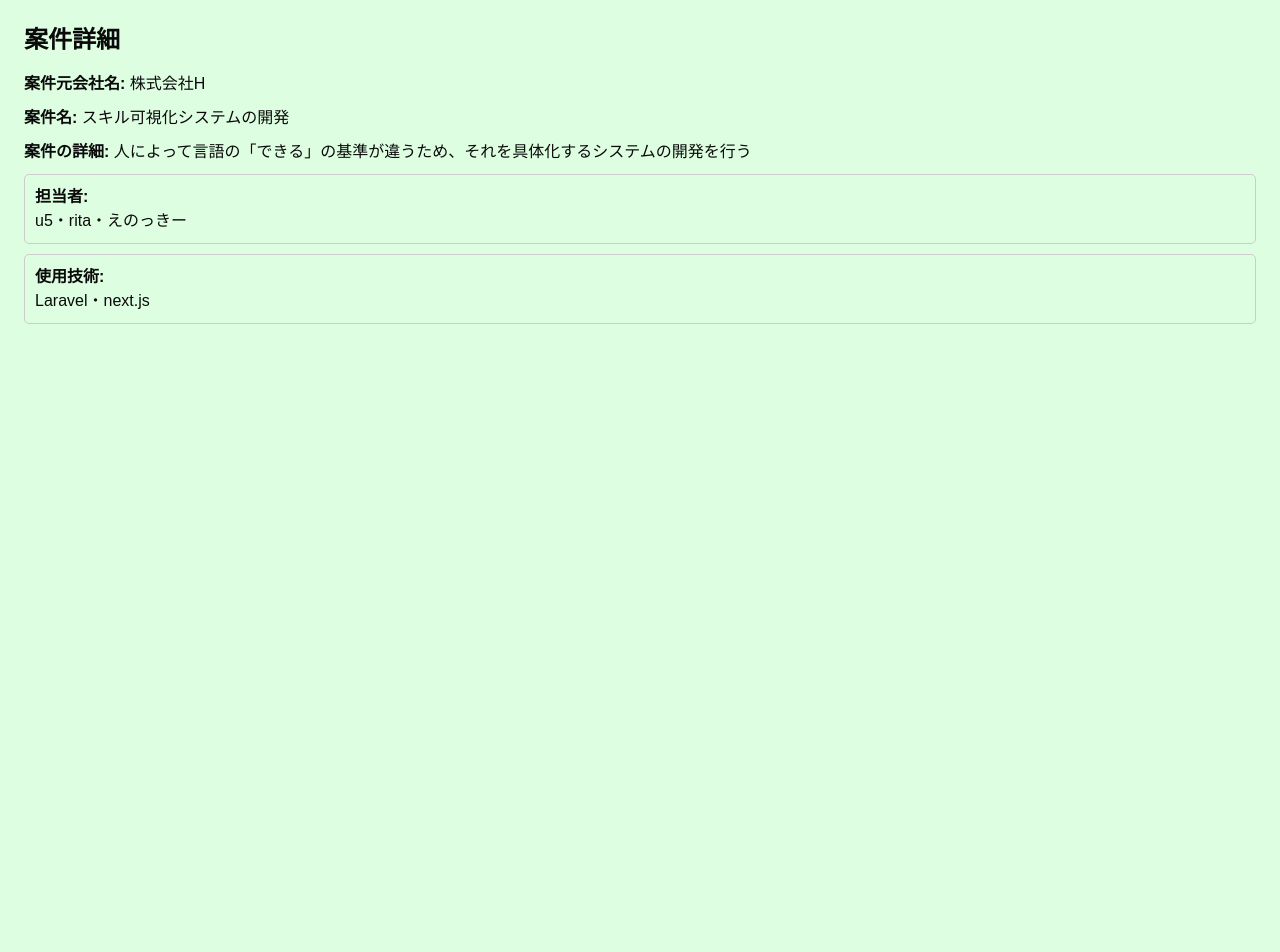
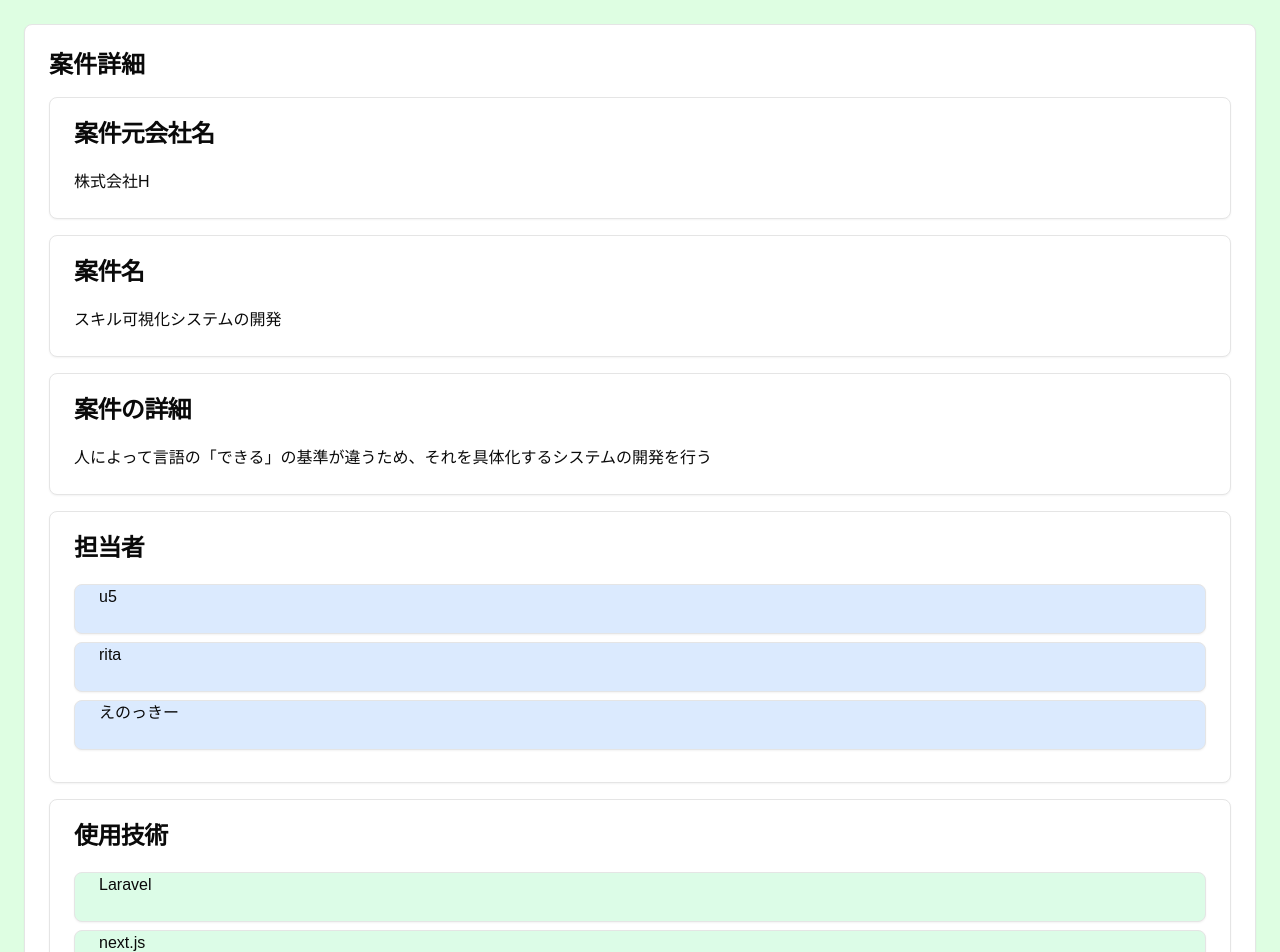
Before and after one commit to RiTa-23/SkillMatching, a Next.js app in the folder frontend/: page /company/project/1 in a window 1280 px wide. Shown: the top 952 px of the page. Before the commit the page ends 800 px from the top, so only its background shows below. Built offline with nearby package versions, Linux system fonts and the light colour scheme.

Commit message:
update:shadcn/uiを使用してレイアウトupdate#76

```diff
--- a/frontend/src/app/company/project/[id]/page.tsx
+++ b/frontend/src/app/company/project/[id]/page.tsx
@@ -1,5 +1,5 @@
 import React from 'react';
-import Box from "@/components/project/box";
+import { Card, CardHeader, CardTitle, CardContent } from '@/components/ui/card';
 
 const ProjectDetailPage = () => {
   const project = {
@@ -12,18 +12,57 @@ const ProjectDetailPage = () => {
 
   return (
     <div className="container mx-auto p-6">
-      <h1 className="text-2xl font-bold mb-4">案件詳細</h1>
-      <div style={{ marginBottom: '10px' }}>
-        <strong>案件元会社名:</strong> {project.companyName}
-      </div>
-      <div style={{ marginBottom: '10px' }}>
-        <strong>案件名:</strong> {project.projectName}
-      </div>
-      <div style={{ marginBottom: '10px' }}>
-        <strong>案件の詳細:</strong> {project.projectDetail}
-      </div>
-      <Box title="担当者" content={project.members} />
-      <Box title="使用技術" content={project.technologies} />
+      <Card className="p-6">
+        <h1 className="text-2xl font-bold mb-4">案件詳細</h1>
+        <Card className="mb-4">
+          <CardHeader>
+            <CardTitle>案件元会社名</CardTitle>
+          </CardHeader>
+          <CardContent>
+            {project.companyName}
+          </CardContent>
+        </Card>
+        <Card className="mb-4">
+          <CardHeader>
+            <CardTitle>案件名</CardTitle>
+          </CardHeader>
+          <CardContent>
+            {project.projectName}
+          </CardContent>
+        </Card>
+        <Card className="mb-4">
+          <CardHeader>
+            <CardTitle>案件の詳細</CardTitle>
+          </CardHeader>
+          <CardContent>
+            {project.projectDetail}
+          </CardContent>
+        </Card>
+        <Card className="mb-4">
+          <CardHeader>
+            <CardTitle>担当者</CardTitle>
+          </CardHeader>
+          <CardContent>
+            {project.members.map((member, index) => (
+              <Card key={index} className="mb-2 bg-blue-100">
+                <CardContent>{member}</CardContent>
+              </Card>
+            ))}
+          </CardContent>
+        </Card>
+        <Card className="mb-4">
+          <CardHeader>
+            <CardTitle>使用技術</CardTitle>
+          </CardHeader>
+          <CardContent>
+            {project.technologies.map((tech, index) => (
+              <Card key={index} className="mb-2 bg-green-100">
+                <CardContent>{tech}</CardContent>
+              </Card>
+            ))}
+          </CardContent>
+        </Card>
+      </Card>
     </div>
   );
 };
```
